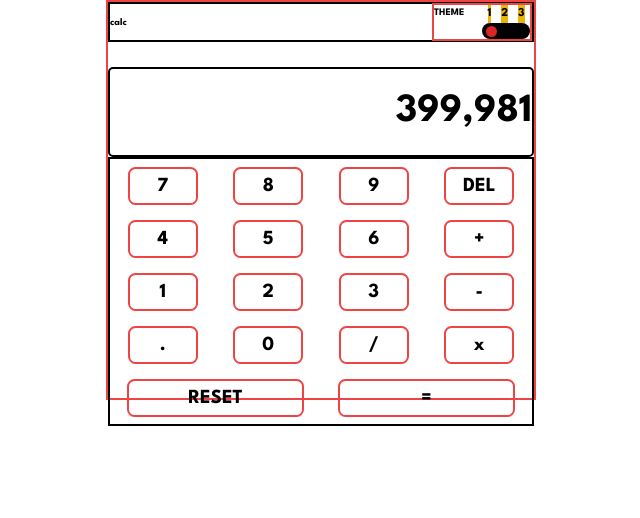
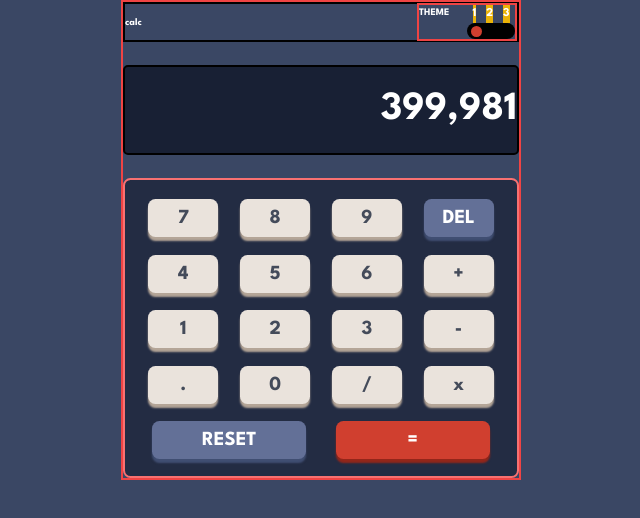
Before and after one commit to SouhailM07/code213-calculator, a React (Vite) app: page / in a window 1280 px wide. Shown: the top 518 px of the page, without its empty margins (319-959 px from the left). Built offline with nearby package versions, Linux system fonts and the light colour scheme.

Commit message:
PROJECT closer look {3}

```diff
--- a/src/App.css
+++ b/src/App.css
@@ -79,3 +79,129 @@ body {
   --textEqualBtn-3: hsl(198, 20%, 13%);
 }
 /*=======================================================================================*/
+/* body class */
+/*=======================================================================================*/
+.bodyColor-1 {
+  background-color: var(--bodyColor-1);
+}
+
+.bodyColor-2 {
+  background-color: var(--bodyColor-2);
+}
+
+.bodyColor-3 {
+  background-color: var(--bodyColor-3);
+}
+
+/*=======================================================================================*/
+/* btnPanel classes */
+/*=======================================================================================*/
+
+.btnPanel-1 {
+  background-color: var(--btnPanel-1);
+}
+
+.btnPanel-2 {
+  background-color: var(--btnPanel-2);
+}
+
+.btnPanel-3 {
+  background-color: var(--btnPanel-3);
+}
+/*=======================================================================================*/
+/* resultPanel classes */
+/*=======================================================================================*/
+
+.resultPanel-1 {
+  background-color: var(--resultPanel-1);
+}
+
+.resultPanel-2 {
+  background-color: var(--resultPanel-2);
+}
+
+.resultPanel-3 {
+  background-color: var(--resultPanel-3);
+}
+
+/*=======================================================================================*/
+/* operatorBtn */
+/*=======================================================================================*/
+
+.operatorBtn-1 {
+  background-color: var(--operatorBtn-1);
+  box-shadow: 0px 4px 2px 0px var(--operatorBtn--shadow-1);
+  color: var(--textBtn-1);
+}
+
+.operatorBtn-2 {
+  background-color: var(--operatorBtn-2);
+  box-shadow: 0px 4px 2px 0px var(--operatorBtn--shadow-2);
+  color: var(--textBtn-2);
+}
+
+.operatorBtn-3 {
+  background-color: var(--operatorBtn-3);
+  box-shadow: 0px 4px 2px 0px var(--operatorBtn--shadow-3);
+  color: var(--textBtn-3);
+}
+
+/*=======================================================================================*/
+/* functionalBtn classes */
+/*=======================================================================================*/
+
+.functionalBtn-1 {
+  background-color: var(--functionalBtn-1);
+  box-shadow: 0px 4px 2px 0px var(--functionalBtn--shadow-1);
+  color: var(--text-1);
+}
+
+.functionalBtn-2 {
+  background-color: var(--functionalBtn-2);
+  box-shadow: 0px 4px 2px 0px var(--functionalBtn--shadow-2);
+  color: var(--text-2);
+}
+
+.functionalBtn-3 {
+  background-color: var(--functionalBtn-3);
+  box-shadow: 0px 4px 2px 0px var(--functionalBtn--shadow-3);
+  color: var(--text-3);
+}
+
+/*=======================================================================================*/
+/* switchBtn classes */
+/*=======================================================================================*/
+
+.switchBtn-1 {
+  background-color: var(--switchBtn-1);
+  box-shadow: 0px 4px 2px 0px var(--switchBtn--shadow-1);
+  color: var(--textEqualBtn-1);
+}
+
+.switchBtn-2 {
+  background-color: var(--switchBtn-2);
+  box-shadow: 0px 4px 2px 0px var(--switchBtn--shadow-2);
+  color: var(--textEqualBtn-2);
+}
+
+.switchBtn-3 {
+  background-color: var(--switchBtn-3);
+  box-shadow: 0px 4px 2px 0px var(--switchBtn--shadow-3);
+  color: var(--textEqualBtn-3);
+}
+
+/*=======================================================================================*/
+/* control panel colors classes */
+/*=======================================================================================*/
+
+.text-1 {
+  color: var(--text-1);
+}
+
+.text-2 {
+  color: var(--text-2);
+}
+
+.text-3 {
+  color: var(--text-3);
+}
--- a/src/App.tsx
+++ b/src/App.tsx
@@ -4,14 +4,18 @@ import "./App.css";
 import { Control_panel, Result_panel, Btn_panel } from "./components";
 // hooks
 import { useState } from "react";
+//
+let body = document.body as HTMLBodyElement;
 function App() {
   let [counter, setCounter] = useState(1);
+  body.className = `bodyColor-${counter}`;
   return (
     <>
-      <div className="border-2 m-auto border-red-500 w-[43rem] h-[40rem]">
-        <Control_panel />
-        <Result_panel />
+      <div className="border-2 m-auto border-red-500 w-[40rem] flex flex-col justify-between h-[48rem]">
+        <Control_panel theme={counter} />
+        <Result_panel theme={counter} />
         <Btn_panel
+          theme={counter}
           send={() => {
             setCounter(++counter);
           }}
--- a/src/components/Btn/Btn.tsx
+++ b/src/components/Btn/Btn.tsx
@@ -1,5 +1,5 @@
 import "./btn.css";
-export default function Btn({ action, content, id }) {
+export default function Btn({ action, content, id, theme }) {
   return (
     <>
       <button
@@ -7,7 +7,7 @@ export default function Btn({ action, content, id }) {
         onClick={() => {
           action();
         }}
-        className="border-2 m-3 border-red-500 h-[3.8rem] w-[7rem] rounded-xl  text-[2rem]"
+        className={`m-3 h-[3.8rem] w-[7rem] rounded-xl  text-[2rem] ${theme}`}
       >
         {content}
       </button>
--- a/src/components/Btn_panel/Btn_panel.tsx
+++ b/src/components/Btn_panel/Btn_panel.tsx
@@ -6,26 +6,34 @@ export default function Btn_panel(props) {
     <>
       <div
         id="btn_panel"
-        className="border-2 border-black flex flex-wrap justify-evenly "
+        className={`border-2 px-5 py-4 rounded-xl h-[30rem] border-red-400 flex flex-wrap justify-evenly btnPanel-${props.theme}`}
       >
-        <Btn content="7" action={props.send} />
-        <Btn content="8" />
-        <Btn content="9" />
-        <Btn content="DEL" id="delBtn" />
-        <Btn content="4" />
-        <Btn content="5" />
-        <Btn content="6" />
-        <Btn content="+" />
-        <Btn content="1" />
-        <Btn content="2" />
-        <Btn content="3" />
-        <Btn content="-" />
-        <Btn content="." />
-        <Btn content="0" />
-        <Btn content="/" />
-        <Btn content="x" />
-        <Btn content="RESET" id="resetBtn" />
-        <Btn content="=" id="equalBtn" />
+        <Btn
+          content="7"
+          action={props.send}
+          theme={`operatorBtn-${props.theme}`}
+        />
+        <Btn content="8" theme={`operatorBtn-${props.theme}`} />
+        <Btn content="9" theme={`operatorBtn-${props.theme}`} />
+        <Btn content="DEL" id="delBtn" theme={`functionalBtn-${props.theme}`} />
+        <Btn content="4" theme={`operatorBtn-${props.theme}`} />
+        <Btn content="5" theme={`operatorBtn-${props.theme}`} />
+        <Btn content="6" theme={`operatorBtn-${props.theme}`} />
+        <Btn content="+" theme={`operatorBtn-${props.theme}`} />
+        <Btn content="1" theme={`operatorBtn-${props.theme}`} />
+        <Btn content="2" theme={`operatorBtn-${props.theme}`} />
+        <Btn content="3" theme={`operatorBtn-${props.theme}`} />
+        <Btn content="-" theme={`operatorBtn-${props.theme}`} />
+        <Btn content="." theme={`operatorBtn-${props.theme}`} />
+        <Btn content="0" theme={`operatorBtn-${props.theme}`} />
+        <Btn content="/" theme={`operatorBtn-${props.theme}`} />
+        <Btn content="x" theme={`operatorBtn-${props.theme}`} />
+        <Btn
+          content="RESET"
+          id="resetBtn"
+          theme={`functionalBtn-${props.theme}`}
+        />
+        <Btn content="=" id="equalBtn" theme={`switchBtn-${props.theme}`} />
       </div>
     </>
   );
--- a/src/components/Control_panel/Control_panel.tsx
+++ b/src/components/Control_panel/Control_panel.tsx
@@ -1,24 +1,29 @@
 import "./control_panel.css";
-export default function Control_panel() {
+export default function Control_panel({ theme }) {
   return (
     <div
       id="control-panel"
       className="border-2 border-black flex justify-between items-center h-[4rem]"
     >
-      <h2>calc</h2>
+      <h2 className={`text-${theme}`}>calc</h2>
       <div
         id="control-panel__theme"
         className="flex border-2 border-red-500 w-[10rem]  justify-between "
       >
-        <h3>THEME</h3>
+        <h3 className={`text-${theme}`}>THEME</h3>
         <div className="flex flex-col items-center">
-          <div className="flex justify-between text-[1.2rem] w-[3.7rem]">
+          <div
+            className={`flex justify-between text-[1.2rem] w-[3.7rem] text-${theme}`}
+          >
             <span className=" bg-yellow-500 inline-block">1</span>
             <span className=" bg-yellow-500 inline-block">2</span>
             <span className=" bg-yellow-500 inline-block">3</span>
           </div>
           <div className="bg-black h-[1.6rem] w-[4.8rem] rounded-full flex items-center px-[0.4rem]">
-            <div className="bg-red-600 w-[1.1rem] h-[1.1rem] rounded-full"></div>
+            <div
+              id="toggle_btn"
+              className={`switchBtn-${theme}  w-[1.1rem] h-[1.1rem] rounded-full`}
+            ></div>
           </div>
         </div>
       </div>
--- a/src/components/Control_panel/control_panel.css
+++ b/src/components/Control_panel/control_panel.css
@@ -0,0 +1,3 @@
+#toggle_btn {
+  box-shadow: none;
+}
--- a/src/components/Control_panel/control_panel.scss
+++ b/src/components/Control_panel/control_panel.scss
@@ -0,0 +1,3 @@
+#toggle_btn {
+  box-shadow: none;
+}
--- a/src/components/Result_panel/Result_panel.tsx
+++ b/src/components/Result_panel/Result_panel.tsx
@@ -1,8 +1,10 @@
 import "./result_panel.css";
-export default function Result_panel() {
+export default function Result_panel(props) {
   return (
     <>
-      <div className="mt-10 border-2 border-black h-[9rem] rounded-lg flex justify-end items-center text-[4rem]">
+      <div
+        className={` border-2 border-black h-[9rem] rounded-lg flex justify-end items-center text-[4rem] resultPanel-${props.theme} text-${props.theme}`}
+      >
         399,981
       </div>
     </>
```
